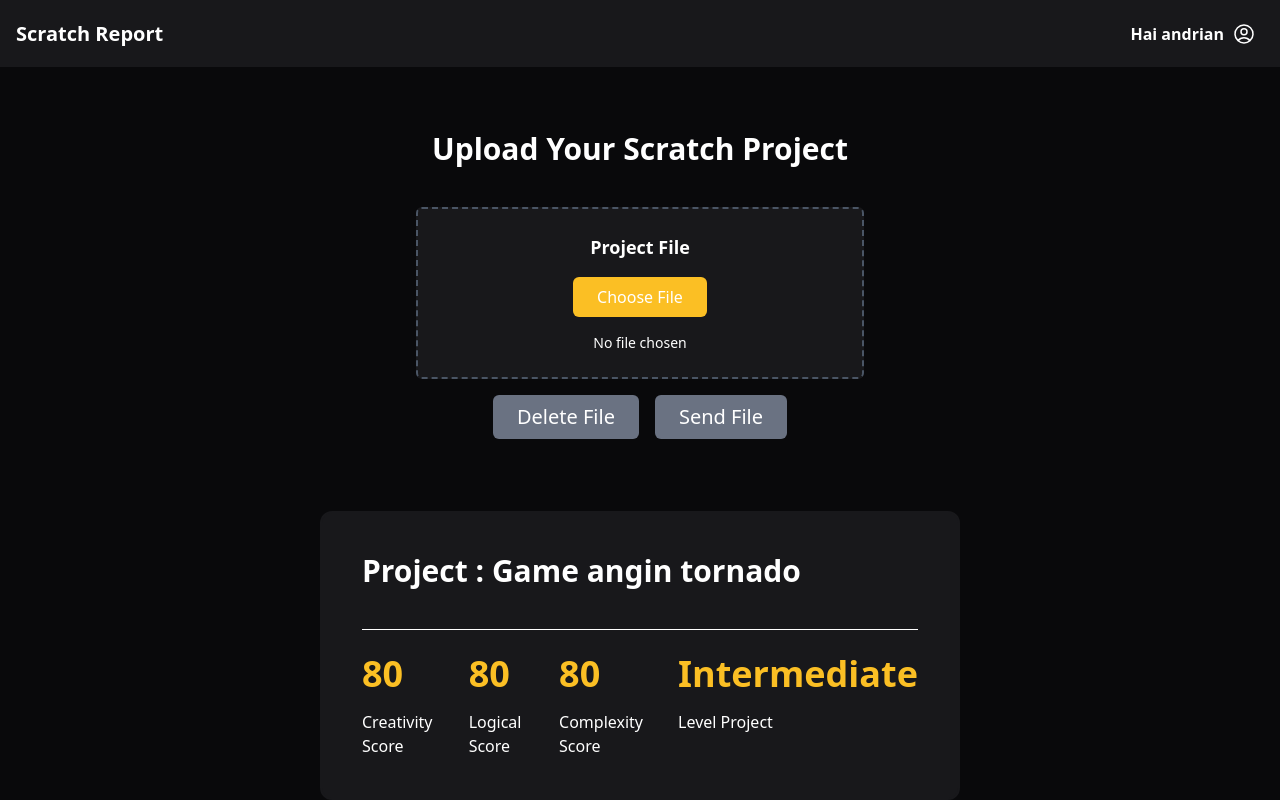
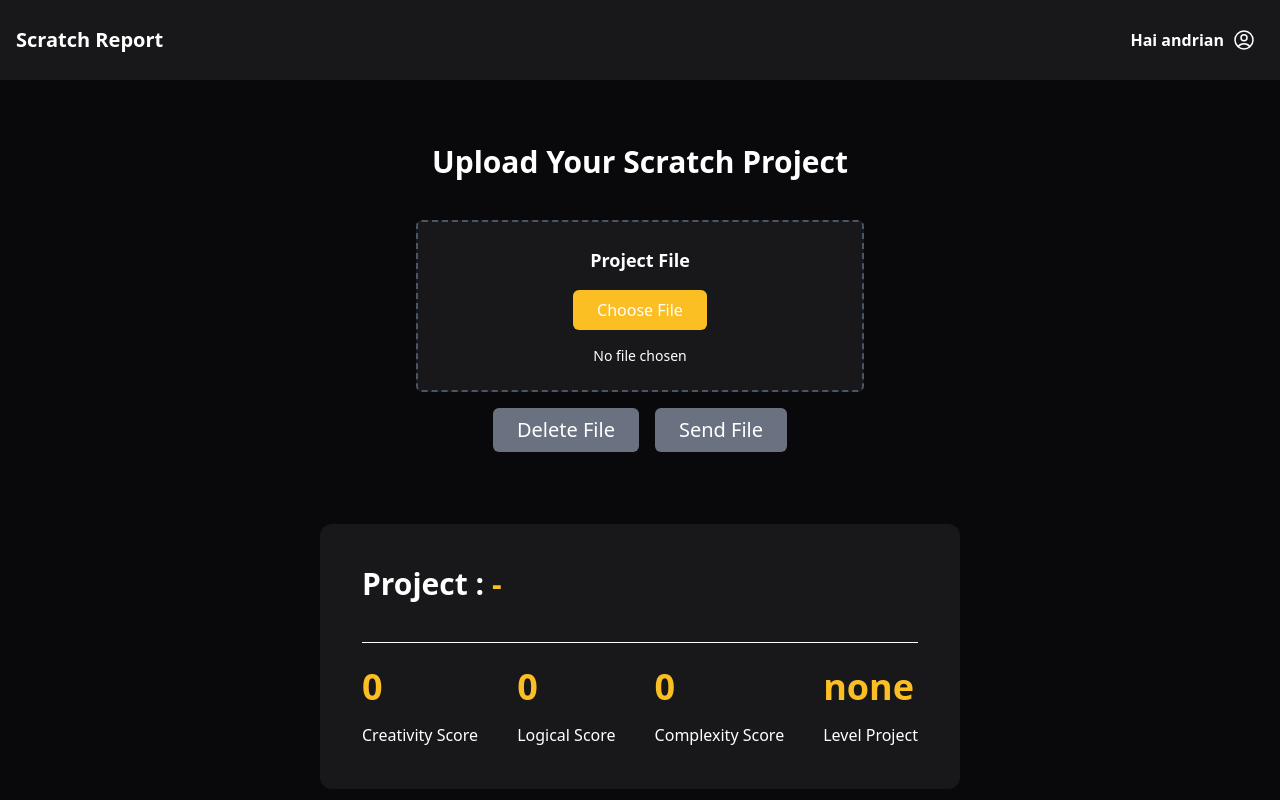
Before and after one commit to rendipilot/fe-sc, a Nuxt app: page / in a window 1280 px wide. Built offline with nearby package versions, Linux system fonts and the light colour scheme.

Commit message:
add service folder and req and update index page

```diff
--- a/pages/index.vue
+++ b/pages/index.vue
@@ -118,31 +118,32 @@
             : 'bg-gray-500 cursor-not-allowed'
         "
         :disabled="!isValid"
+        @click="sendDataScratch"
       >
         Send File
       </button>
     </div>
 
     <div class="flex flex-col border-2 border-gray bg-[#18181B] p-10 rounded-xl w-[50%] mx-auto mt-18">
-      <h2 class="text-white text-3xl mb-10 font-semibold">Project : Game angin tornado</h2>
+      <h2 class="text-white text-3xl mb-10 font-semibold">Project : <span class="text-[#FBBF24]">{{ fileName }}</span></h2>
       <div class="border-t border-white mb-6"></div>
       <div
         class="flex justify-between"
       >
         <div class="flex flex-col gap-4 text-white">
-          <p class="text-[#FBBF24] font-semibold text-4xl">80</p>
+          <p class="text-[#FBBF24] font-semibold text-4xl">{{ creativity }}</p>
           <h2>Creativity Score</h2>
         </div>
         <div class="flex flex-col gap-4 text-white">
-          <p class="text-[#FBBF24] font-semibold text-4xl">80</p>
+          <p class="text-[#FBBF24] font-semibold text-4xl">{{ logical }}</p>
           <h2>Logical Score</h2>
         </div>
         <div class="flex flex-col gap-4 text-white">
-          <p class="text-[#FBBF24] font-semibold text-4xl">80</p>
+          <p class="text-[#FBBF24] font-semibold text-4xl">{{ complexity }}</p>
           <h2>Complexity Score</h2>
         </div>
         <div class="flex flex-col gap-4 text-white">
-          <p class="text-[#FBBF24] font-semibold text-4xl">Intermediate</p>
+          <p class="text-[#FBBF24] font-semibold text-4xl">{{ level }}</p>
           <h2>Level Project</h2>
         </div>
       </div>
@@ -152,12 +153,21 @@
 
 <script setup>
 import { ref } from "vue";
+import { sendFileScratch } from "~/services/modelService";
 
 const selectedFile = ref(null);
 const isDragging = ref(false);
 const fileInput = ref(null);
 const isValid = ref(false);
 const isDropdownOpen = ref(false);
+const complexity = ref(0);
+const logical = ref(0);
+const creativity = ref(0);
+const level = ref("none");
+const fileName = ref("-");
+
+const levelMap = ['Beginner', 'Basic', 'Intermediate', 'Advanced', 'Expert']
+
 
 const toggleDropdown = () => {
   isDropdownOpen.value = !isDropdownOpen.value;
@@ -200,4 +210,21 @@ const handleDeleteFile = () => {
   selectedFile.value = null;
   isValid.value = false;
 };
+
+const sendDataScratch = async() => {
+  const res = await sendFileScratch(selectedFile.value);
+  if(res !== null){
+    complexity.value = res.data.complexity;
+    creativity.value = res.data.creativity;
+    logical.value = res.data.logical;
+
+    const rawLevel = res.data.level;
+    const roundedLevel = Math.round(rawLevel);
+    level.value = levelMap[roundedLevel]
+
+    fileName.value = selectedFile.value.name.split(".")[0]
+    selectedFile.value = null;
+    isValid.value = false;
+  }
+}
 </script>
--- /dev/null
+++ b/services/modelService.js
@@ -0,0 +1,18 @@
+import axios from "axios";
+
+export const sendFileScratch = async (file) => {
+  try {
+    const formData = new FormData();
+    formData.append("file", file);
+
+    const res = await axios.post("http://localhost:5000/predict", formData, {
+      headers: {
+        "Content-Type": "multipart/form-data",
+      },
+    });
+    return res.data;
+  } catch (error) {
+    console.log(error);
+    return null;
+  }
+};
```
